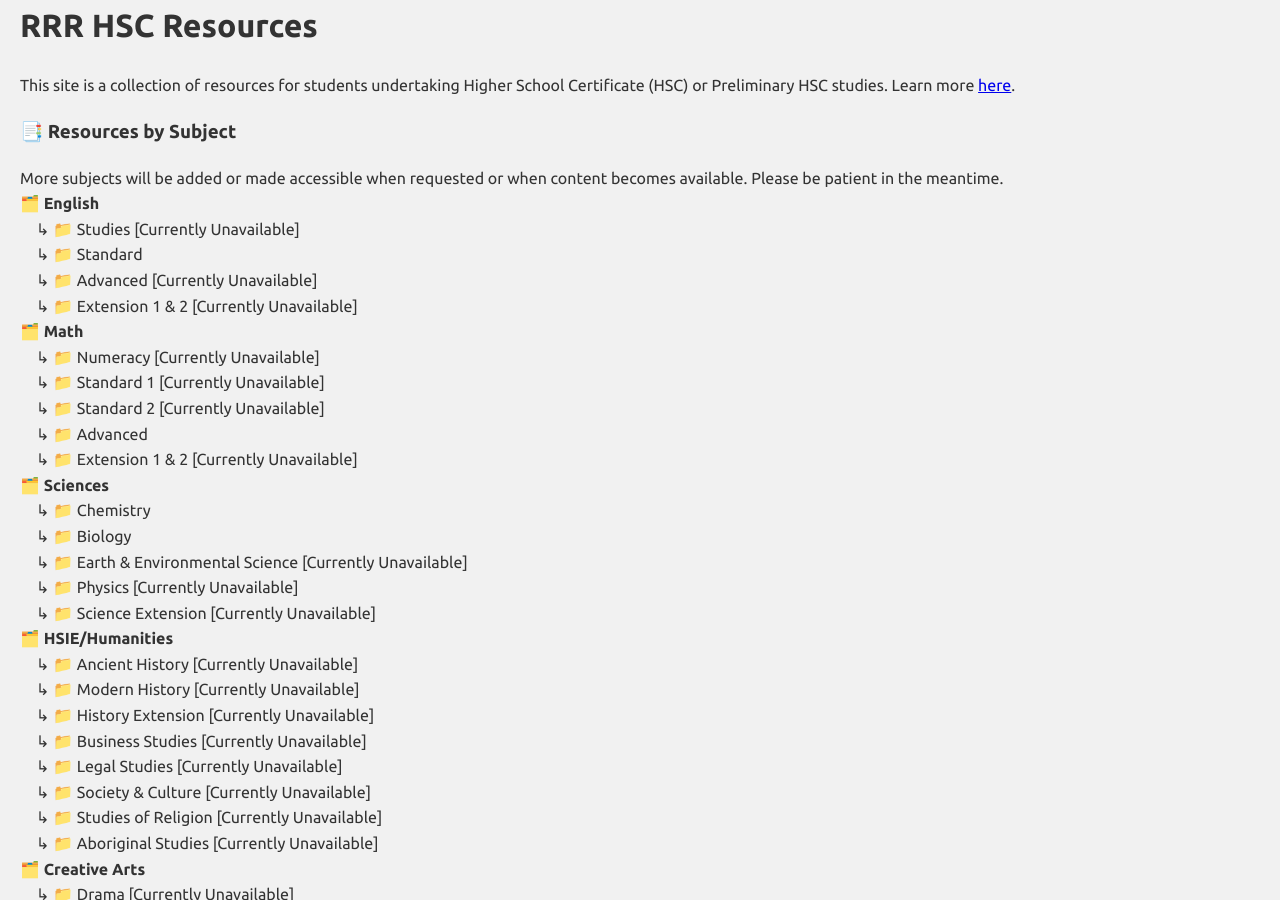
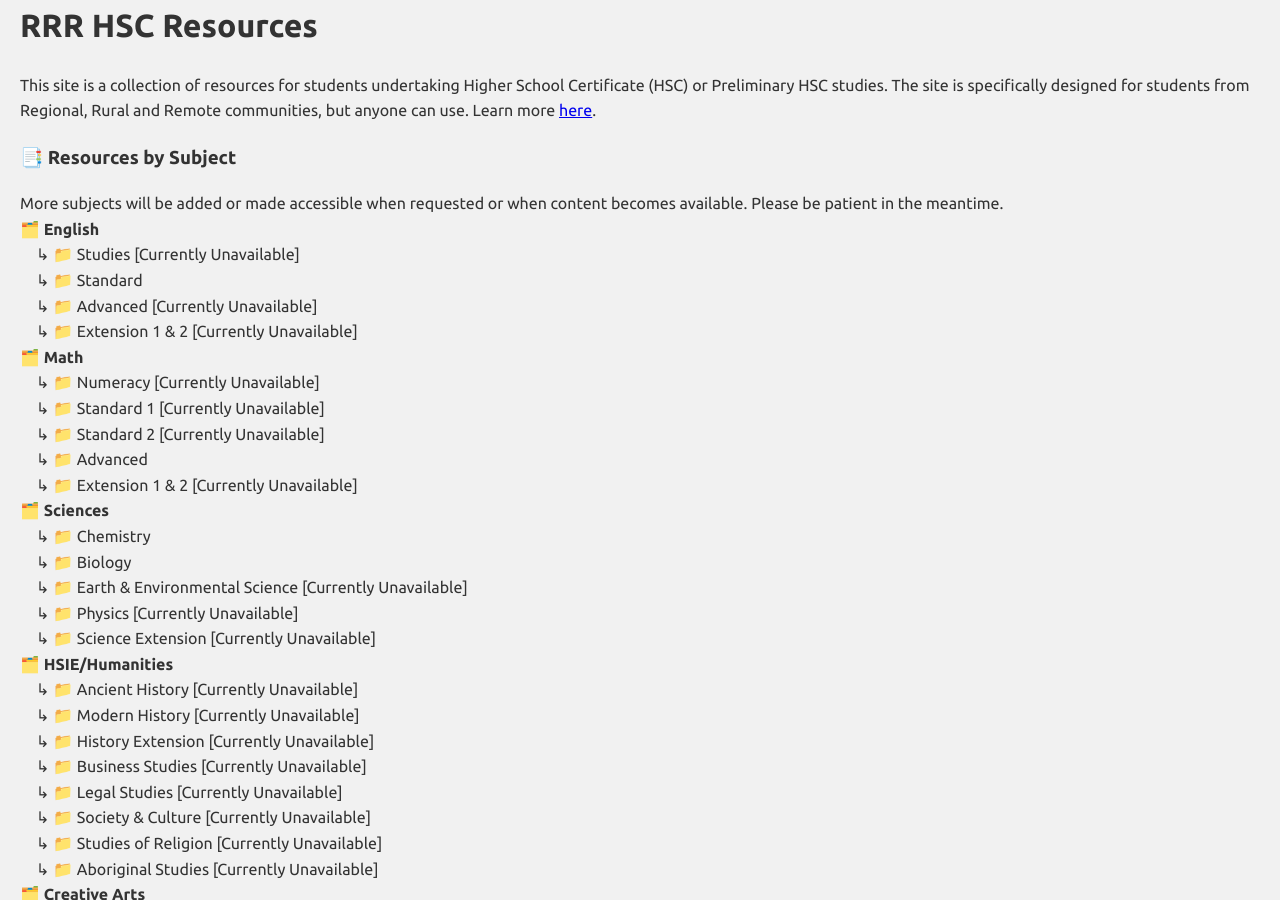
Before and after one commit to lerttt/rrr.hsc, a Jekyll site: the page built from index.md, in a window 1280 px wide and 900 px high. Built offline with Jekyll 4.4.1, drawn with Linux system fonts in a browser that asks for light colours.

Commit message:
Clarify site purpose for HSC resources
Expanded description of the site to clarify its target audience.

```diff
--- a/index.md
+++ b/index.md
@@ -4,7 +4,7 @@ title: Home
 ---
 
 # RRR HSC Resources
-This site is a collection of resources for students undertaking Higher School Certificate (HSC) or Preliminary HSC studies. Learn more [here](https://lerttt.github.io/rrr.hsc/about).
+This site is a collection of resources for students undertaking Higher School Certificate (HSC) or Preliminary HSC studies. The site is specifically designed for students from Regional, Rural and Remote communities, but anyone can use. Learn more [here](https://lerttt.github.io/rrr.hsc/about).
 
 ### 📑 Resources by Subject
 More subjects will be added or made accessible when requested or when content becomes available. Please be patient in the meantime.
```
